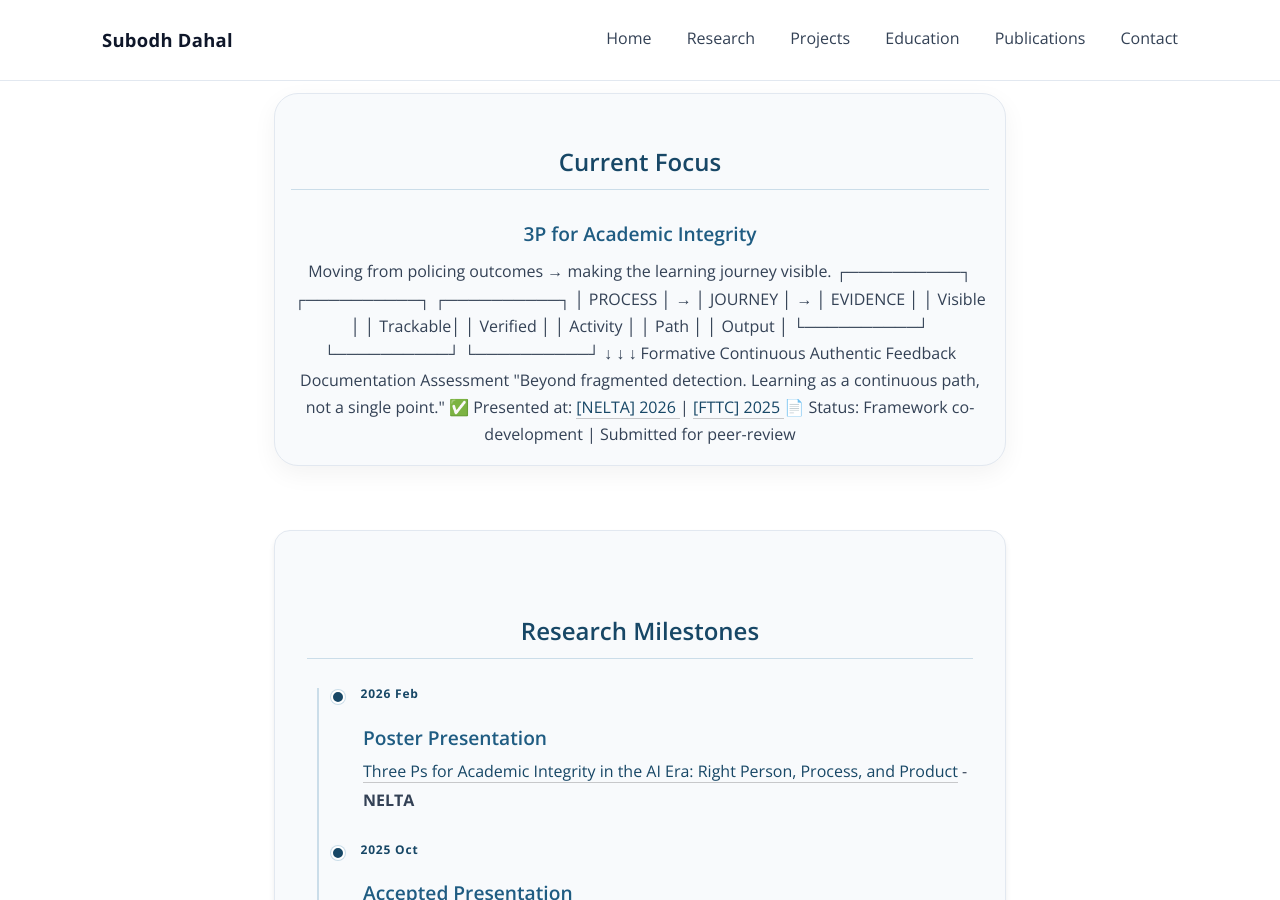
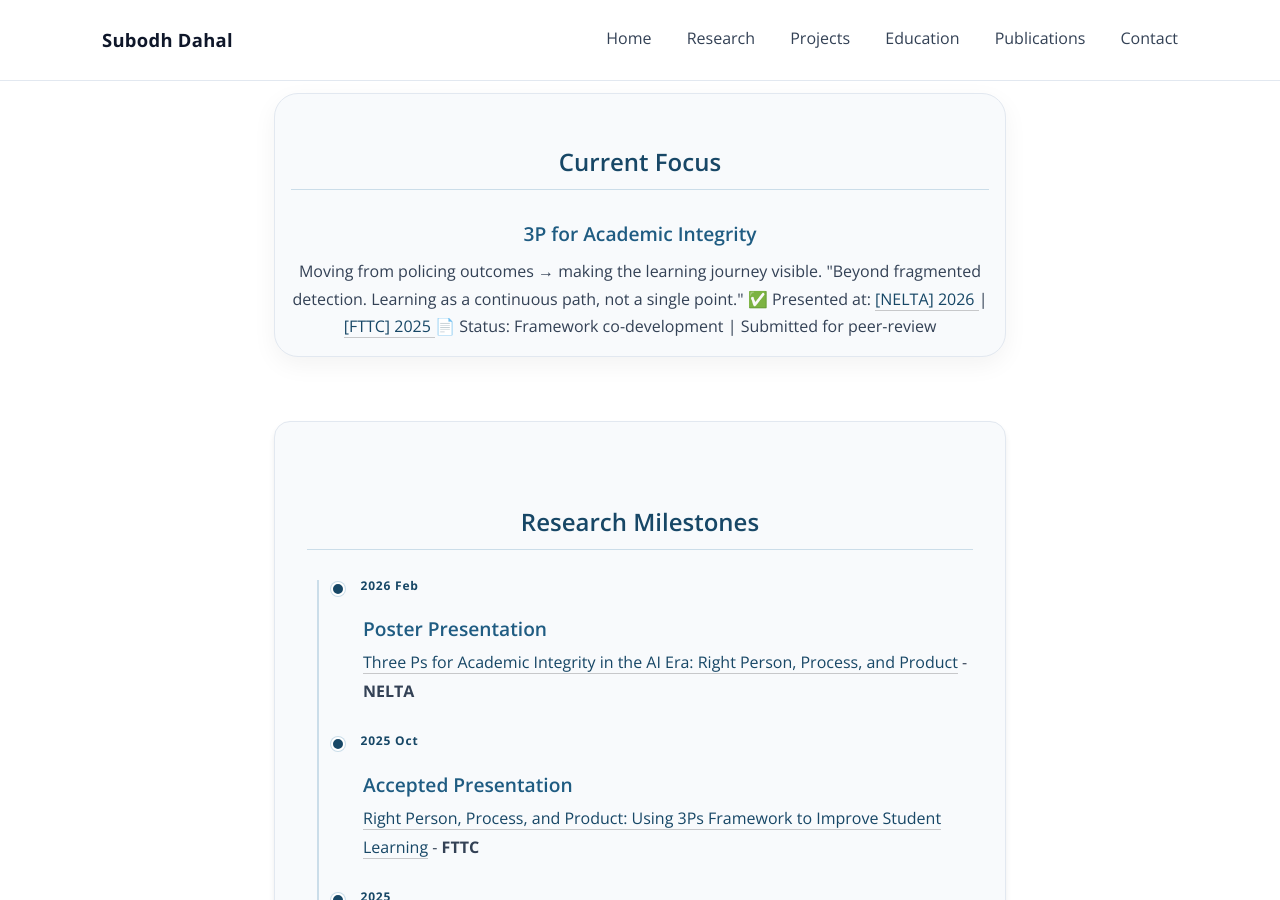
Before and after one commit to dahalsubodh/dahalsubodh.github.io, a Jekyll site: the page built from index.md, in a window 1280 px wide and 900 px high, scrolled down 620 px. Built offline with Jekyll 4.4.1, drawn with Linux system fonts in a browser that asks for light colours.

Commit message:
Update index.md

```diff
--- a/index.md
+++ b/index.md
@@ -7,18 +7,10 @@ title: Home
 <section class="mission">
   <h2>Current Focus</h2>
    <h3>3P for Academic Integrity</h3>
-  Moving from policing outcomes → making the learning journey visible.
-  ┌──────────┐    ┌──────────┐    ┌──────────┐
-  │ PROCESS  │ →  │ JOURNEY  │ →  │ EVIDENCE │
-  │ Visible  │    │ Trackable│    │ Verified │
-  │ Activity │    │   Path   │    │  Output  │
-  └──────────┘    └──────────┘    └──────────┘
-      ↓               ↓               ↓
-  Formative      Continuous      Authentic
-  Feedback       Documentation   Assessment
-  "Beyond fragmented detection. Learning as a continuous path, not a single point."
-✅ Presented at: <a href = "https://www.nelta.org.np/conference/30">[NELTA] 2026 </a>| <a href ="https://builder.guidebook.com/g/#/guides/fttc2025/schedule/sessions/31735290?scheduleDayPosition=2025-10-24&scheduleIndexInDayPosition=39">[FTTC] 2025 </a>
-📄 Status: Framework co-development | Submitted for peer-review
+<span>Moving from policing outcomes → making the learning journey visible.</span>
+  <span>"Beyond fragmented detection. Learning as a continuous path, not a single point."</span>
+<span>✅ Presented at: <a href = "https://www.nelta.org.np/conference/30">[NELTA] 2026 </a>| <a href ="https://builder.guidebook.com/g/#/guides/fttc2025/schedule/sessions/31735290?scheduleDayPosition=2025-10-24&scheduleIndexInDayPosition=39">[FTTC] 2025 </a> </span>
+<span>📄 Status: Framework co-development | Submitted for peer-review </span>
  </section>
 
 <!-- ================= Research Highlight Timeline ================= -->
```
